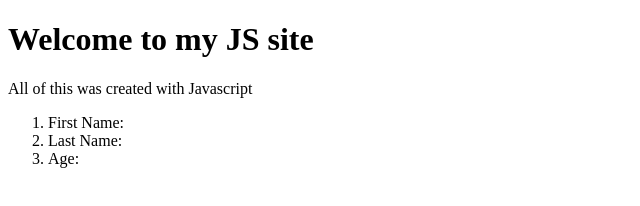
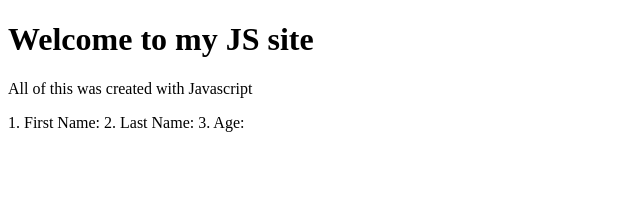
Before and after one commit to rafael-fernandez/fsw-110, a plain HTML site: page week2/creating and appending elements/index.html in a window 1280 px wide. Shown: the whole page, without its empty margins (0-640 px from the left). Drawn offline with Linux system fonts and the light colour scheme.

Commit message:
modified index.js

```diff
--- a/week2/creating and appending elements/index.html
+++ b/week2/creating and appending elements/index.html
@@ -7,23 +7,8 @@
     <title>Document</title>
 </head>
 <body>
-    <!--was not sure if you wanted to leave the comment out in between the 'h1' tag-->
-    <h1 id="welcome"></h1>
 
-<!--was not sure if you wanted to leave the comment out in between the 'p' tag-->
+<script src="/index.js"></script>
 
-    <p id="created"></p>
-
-<!--was not sure if you wanted to leave the comment out in between the 'li' tag-->
-    <ol>
-        <li id="firstName"></li>
-        <li id="lastName"></li>
-        <li id="theAge"></li>
-    </ol>
-
-
-    <script src="index.js"> </script>
 </body>
 </html>
-
-<!--I CAN RESUBMIT AT YOUR CONVINIENCE-->
--- a/week2/creating and appending elements/index.js
+++ b/week2/creating and appending elements/index.js
@@ -1,3 +1,58 @@
+
+var h1 = document.createElement("h1");
+h1.innerText = "Welcome to my JS site"
+document.body.appendChild(h1);
+
+var p = document.createElement("p");
+p.innerText = "All of this was created with Javascript";
+document.body.appendChild(p);
+
+
+
+var first = document.createElement("firstName")
+first.textContent = "1. First Name: ";
+document.body.appendChild(first);
+
+var second = document.createElement("lastName")
+second.textContent = "2. Last Name: ";
+document.body.appendChild(second);
+
+var third = document.createElement("theAge")
+third.textContent = "3. Age:";
+document.body.appendChild(third);
+
+
+
+
+
+
+
+
+
+
+
+
+
+
+
+
+
+
+
+
+
+
+
+
+
+
+
+
+
+
+
+
+/*
 
 var hello = document.getElementById("welcome");
 welcome.textContent = "Welcome to my JS site";
@@ -14,3 +69,6 @@ lastName.textContent = "Last Name:";
 
 document.getElementById("theAge")
 theAge.textContent = "Age:";
+
+})
+*/
```
Also changed, not shown: week2/creating and appending elements/Screenshot of creating and appending elements.PNG (added).
